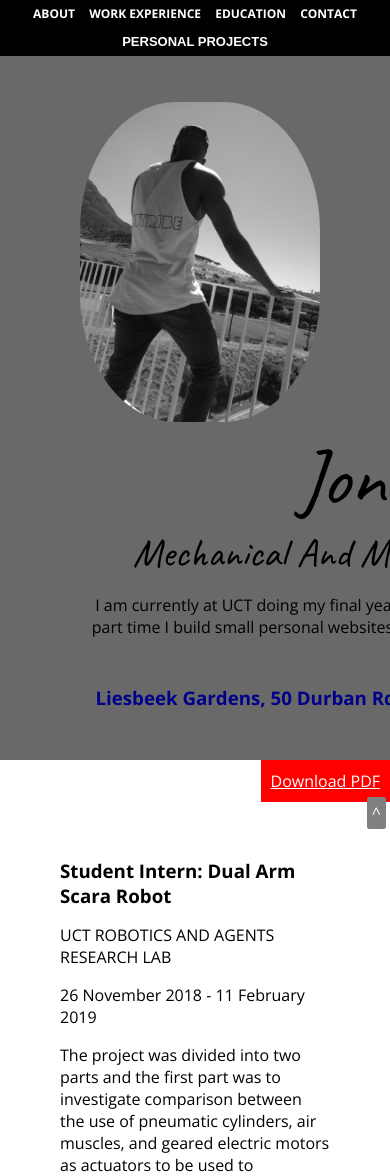
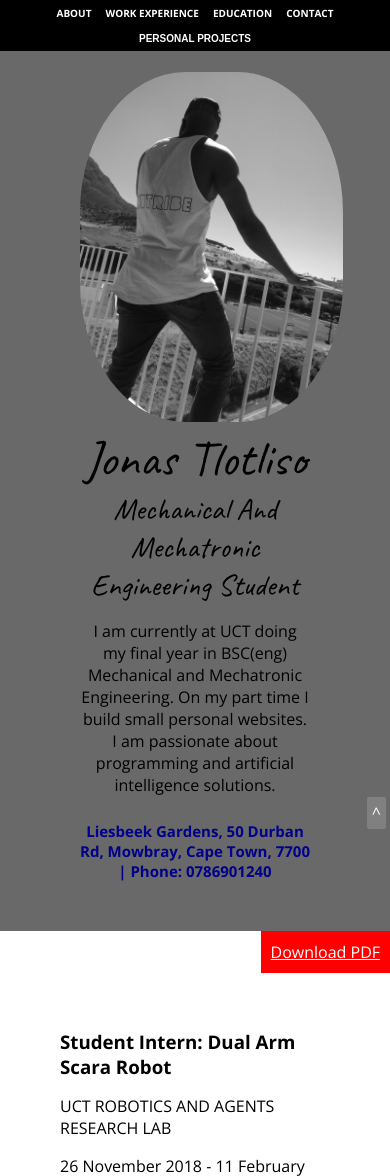
Before and after one commit to tlotlisojonas/tlotlisojonas.github.io, a PHP site: page /index.html in a window 390 px wide. Shown: the top 1176 px of the page. Run offline with PHP 8.4, Linux system fonts and the light colour scheme; some libraries are stand-ins or nearby versions; some web fonts are replaced.

Commit message:
Updare styles - 18May2019

```diff
--- a/styles.css
+++ b/styles.css
@@ -39,7 +39,7 @@ header .column h3{
 }
 
 .profile-img {
-    height: 320px;
+    height: 350px;
     border-radius: 40%;
 
 
@@ -423,6 +423,23 @@ h3 ~ p {
     /* transition: transform .5s ease-in-out; */
 }
 
+@media (max-width:1220px){
+    header .column{
+    width: 100%;
+    }
+
+    header{
+    text-align: center;
+    }
+
+}
+
+@media (max-width:1220px){
+/*    Change header background to the online resume format*/
+    header h1 {
+/*        font-size: 70px;*/
+    }
+}
 
 
 @media (max-width:1030px){
@@ -591,12 +608,20 @@ h3 ~ p {
 .dropdown:hover .dropbtn {background-color: black; text-decoration: underline white}
 
 @media (max-width:660px){
+
+    header h1{
+        font-size: 60px;
+    }
+    header h2{
+        font-size: 30px;
+    }
+
     nav a {
-        font-size: 12px;
+        font-size: 10px;
     }
     .dropbtn{
 
-        font-size: 13px;
+        font-size: 10px;
         padding: 7px;
     }
 
@@ -619,3 +644,22 @@ h3 ~ p {
 }
 
 }
+
+@media (max-width:460px){
+
+    header{
+        padding-top: 0px;
+    }
+    header h1{
+        font-size: 50px;
+    }
+        header h2{
+        font-size: 30px;
+    }
+    }
+        header h3{
+        font-size: 15px;
+    }
+
+
+}
```
